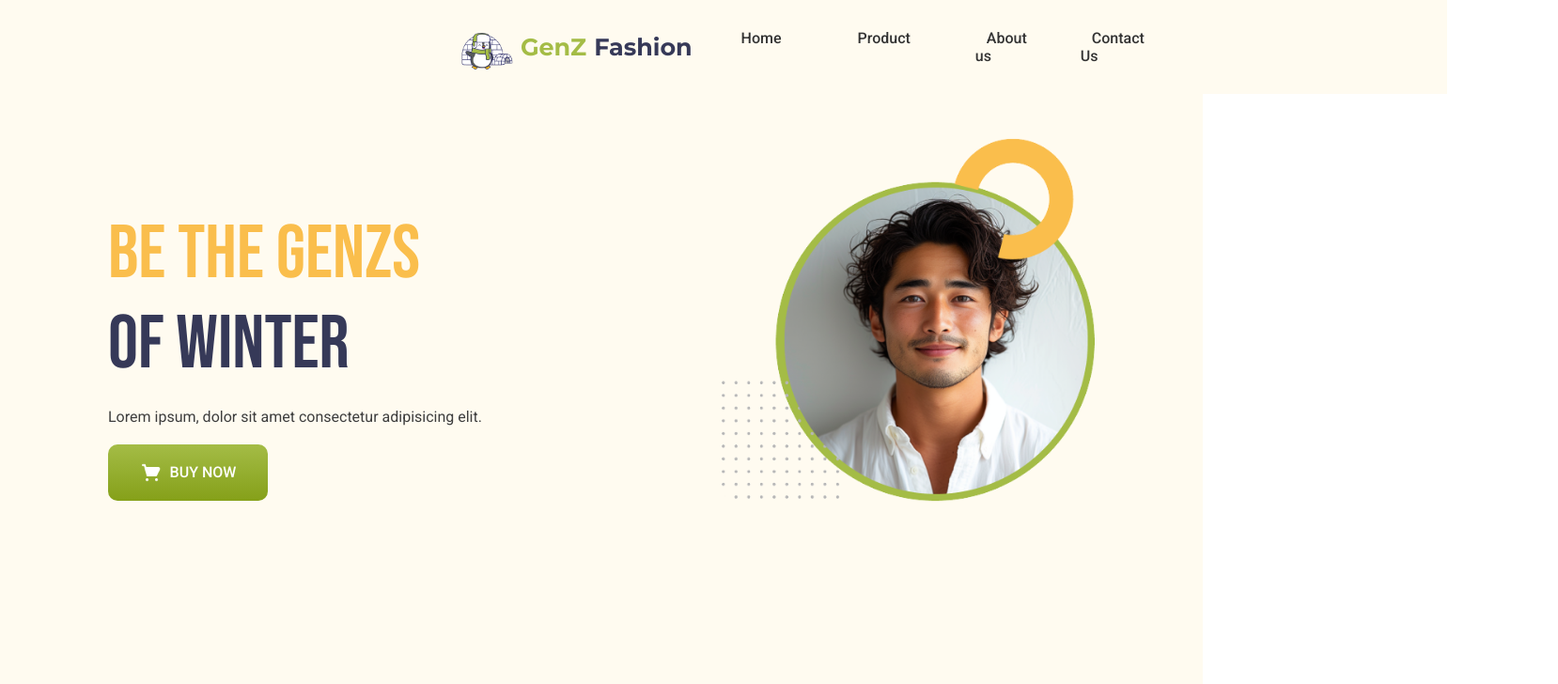
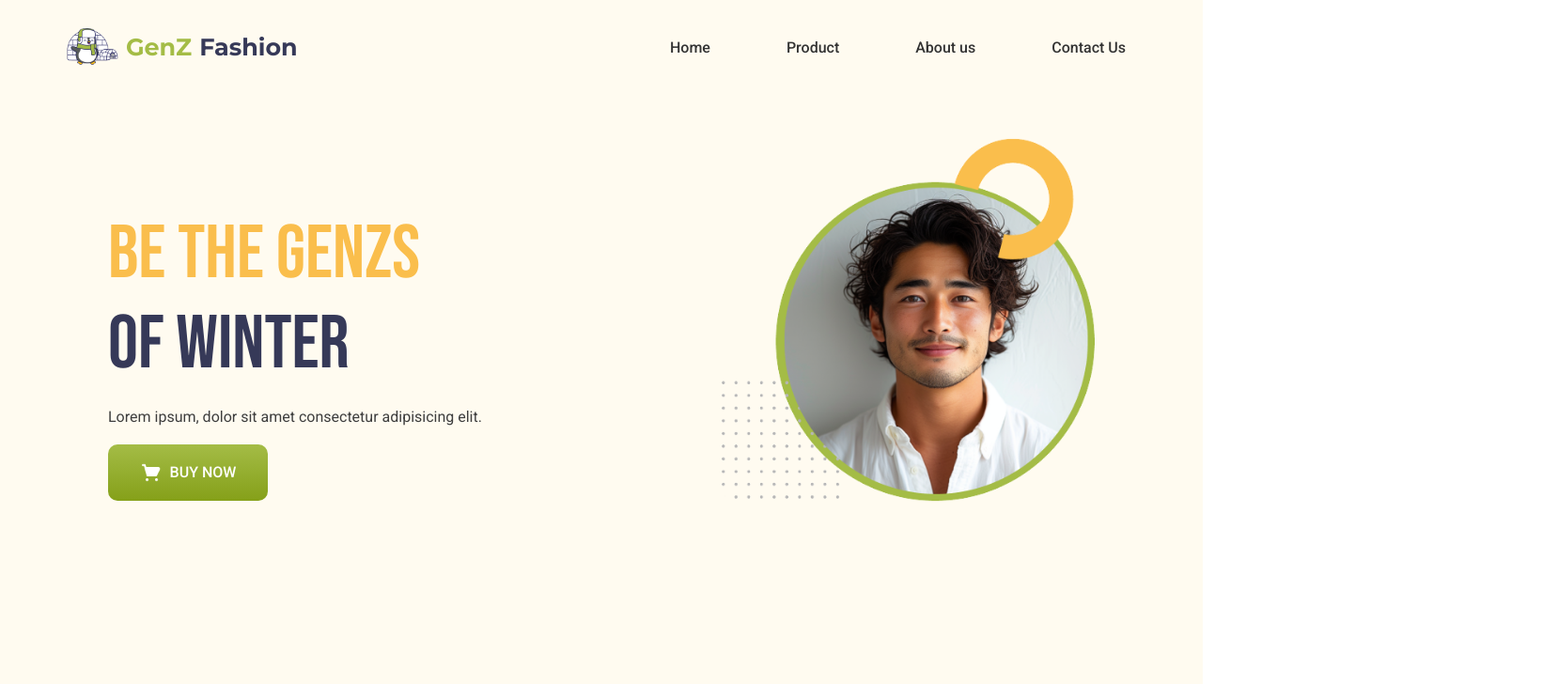
Before and after one commit to saifulislamrumi/Rumi_GenZ-Fashion, a website: page index.html in a window 1280 px wide. Shown: the top 728 px of the page at 94% size, 1658 px wide, since content can reach past the window. Drawn offline with Linux system fonts and the light colour scheme.

Commit message:
fix the style

```diff
--- a/index.html
+++ b/index.html
@@ -14,19 +14,21 @@
 
 <body>
     <div class="top-var">
+        <div class="topbar-container">
         <div class="brand_name">
             <div class="logo" style="background-image: url('logo_icon.png')"></div>
             <div class="gen" tyle="color: #A4BC46;">GenZ</div>
             <div class="fashion">Fashion</div>
         </div>
-        <nav class="nav-links">
-            <ul>
+        <!-- <div class="nav-links"> -->
+            <ul class="nav-links">
                 <li><a href="#home">Home</a></li>
                 <li><a href="#product">Product</a></li>
                 <li><a href="#aboutus">About us </a></li>
                 <li><a href="#contact-us">Contact Us</a></li>
             </ul>
-        </nav>
+        <!-- </div> -->
+    </div>
     </div>
     <div class="hero-background">
         <div class="hero-section">
--- a/style.css
+++ b/style.css
@@ -5,26 +5,37 @@
   /* width: 100%; */
   margin: auto;
 }
-.top-var {
+ .topbar-container{
       display: flex;
       justify-content: space-between;
       align-items: center;
       /* padding: 10px 20px; */
       /* width: 1440px; */
+      /* height: 100px;
+      background-color: #ec1bc3; */
+      /* padding-left: 110px;
+      padding-right: 150px; */
+      width: 100%;
+      max-width: 1140px;
+      font-family: Arial, Helvetica, sans-serif;
+      /* border: 5px solid red ; */
+      /* justify-content: space-between; */
+ }
+
+.top-var {
+       display: flex;
       height: 100px;
       background-color: #fffbf0;
-  padding-left: 110px;
-  padding-right: 150px;
-  width: 100%;
-  /* max-width: 1440px; */
-  font-family: Arial, Helvetica, sans-serif;
+      justify-content: center;
+      /* border: 5px solid red ; */
+
+
     }
 .brand_name {
   display: flex;
-  margin-left: 360px;
   align-items: center;
   gap: 8px;
-
+   /* border: 5px solid red ; */
   font-size: 30px;
 }
 .gen {
@@ -47,18 +58,22 @@
 .logo {
   width: 55.936px;
   height: 39.266px;
-  margin-left: 20px;
+  /* margin-left: 20px; */
   background-image: url("logo_icon.png");
-  margin-top: 10px;
+  /* margin-top: 10px; */
   background-size: contain;
   background-repeat: no-repeat;
 }
-.nav-links ul {
+.nav-links  {
+  display: flex;
+  flex-direction: row;
   color: #3c3c3c;
-  margin-right: 440px;
-  display: flex;
+  /* margin-right: 440px; */
+  justify-items: space-evenly;
   gap: 57px;
   list-style: none;
+  /* border: 5px solid red ; */
+
 }
 .nav-links a {
   font-family: "Roboto", sans-serif;
```
Lines whose indentation alone changed are shown as unchanged.
